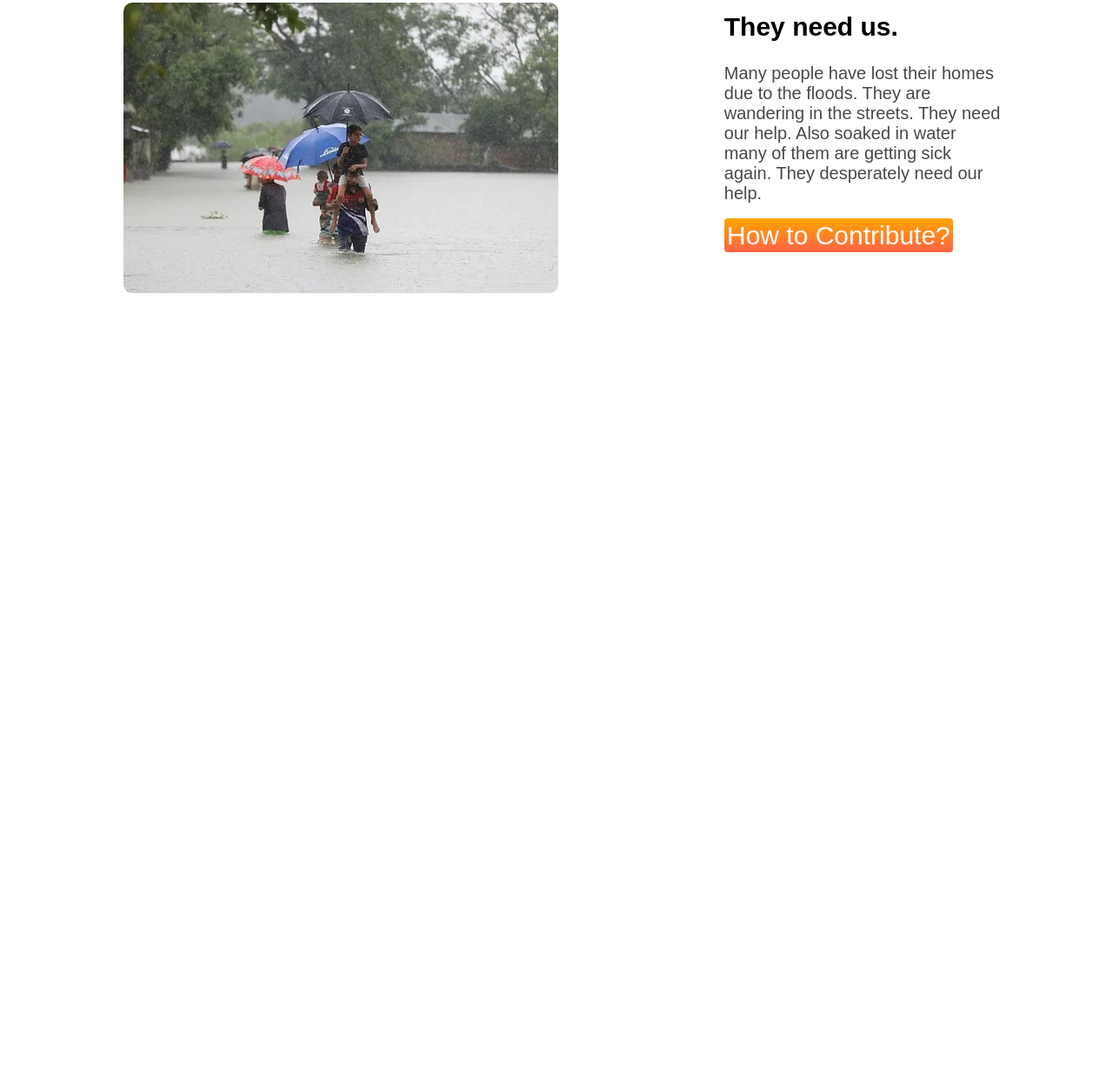
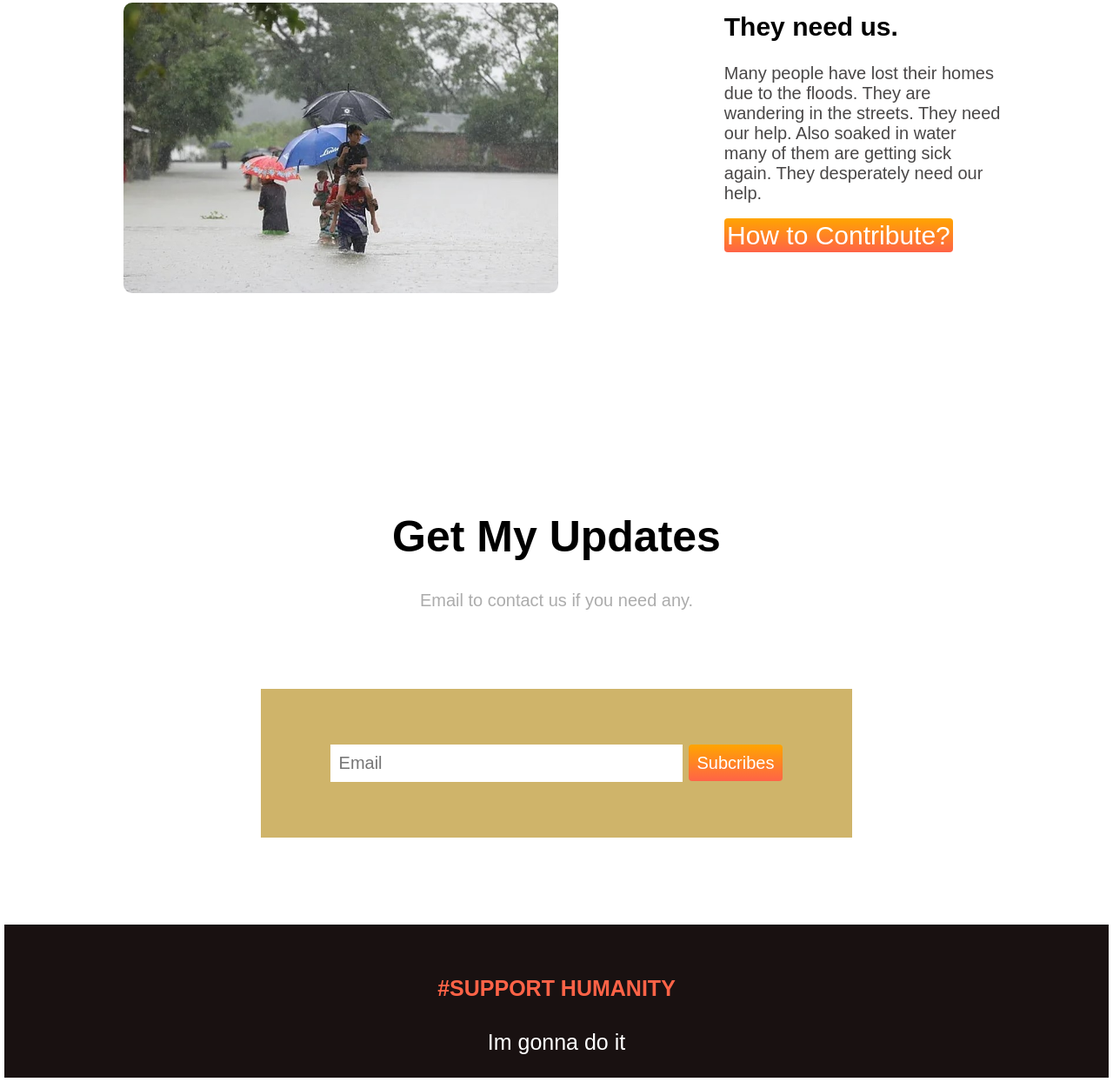
Before and after one commit to abubakkar11/Help-for-flood-hit-people, a plain HTML site: page index.html in a window 1280 px wide. Shown: the part 2137-3381 px from the top of the page at 87% size. Before the commit the page ends 2621 px from the top, so only its background shows below. Drawn offline with Linux system fonts and the light colour scheme; a web font is replaced by a local one.

Commit message:
last-parst

```diff
--- a/index.html
+++ b/index.html
@@ -62,6 +62,18 @@
             <a class="link-button" target="_blank" href="">How to Contribute?</a>
         </div>
     </section>
+    <div class="balance">
+           <h1>Get My Updates</h1>
+           <p class="text-item">Email to contact us if you need any.</p>
+    </div>
+    <div class="input-item">
+          <input type="email"  placeholder="Email" size="30px">
+          <a class="link-item" target="_blank" href="">Subcribes</a>
+    </div>
+    <div class="footer">
+          <h4>#SUPPORT HUMANITY</h4>
+          <footer>Im gonna do it</footer>
+    </div>
 
 
 </body>
--- a/style.css
+++ b/style.css
@@ -116,3 +116,36 @@ body{
 .width-half p{
     color: #494747;
 }
+.input-item{
+    background-color: #cfb46a;
+    text-align: center;
+    padding: 5%;
+    margin-left: 300px;
+    margin-right: 300px;
+    margin-bottom: 100px;
+}
+.link-item{
+    color: white;
+    text-decoration: none;
+    border-radius: 4px;
+    padding: 10px;
+    font-size: 20px;
+    background-image: linear-gradient(orange, tomato);
+}
+.input-item input{
+    font-size: 20px;
+   padding: 10px;
+   border: none;
+}
+.footer{
+    text-align: center;
+    background: #191111;
+    margin: 5px;
+    padding: 2%;
+}
+.footer h4{
+    color: tomato;
+}
+footer{
+    color: white;
+}
```
Lines whose indentation alone changed are shown as unchanged.
